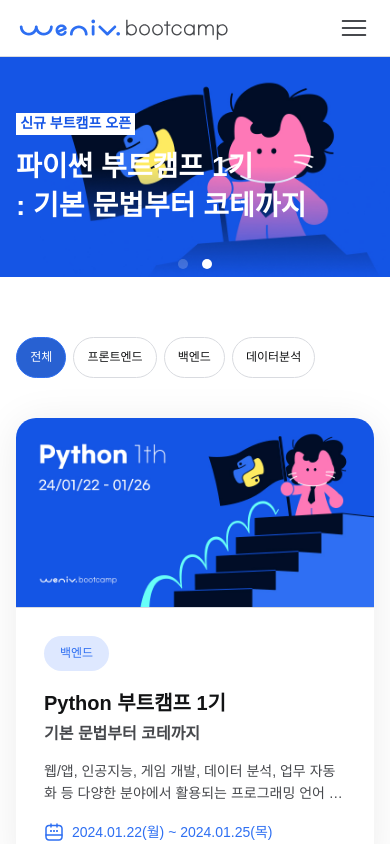
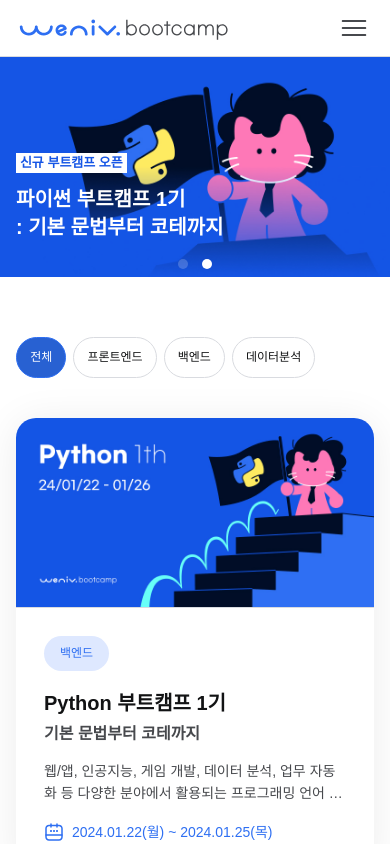
Before and after one commit to weniv/bootcamp, a Next.js app: page / in a window 390 px wide. Shown: the top 844 px of the page. Built offline with nearby package versions, Linux system fonts and the light colour scheme; no server answers; a web font is replaced by a local one.

Commit message:
💄 Style: 모바일 - 배너 폰트 사이즈 수정

```diff
--- a/src/components/banner/Banner.module.scss
+++ b/src/components/banner/Banner.module.scss
@@ -53,7 +53,7 @@
   z-index: 10;
 }
 .category {
-  @extend .fs16;
+  font-size: fcSize(13, 16);
   display: inline-block;
   background-color: #fff;
   color: var(--primaryA11y);
@@ -62,7 +62,7 @@
 }
 
 .title {
-  @extend .fs40;
+  font-size: fcSize(20, 40);
   margin: 1.2rem 0;
   display: flex;
   flex-direction: column;
@@ -84,7 +84,7 @@
     & > a > div,
     & > div {
       justify-content: flex-end;
-      padding-bottom: 4rem;
+      padding-bottom: 2.4rem;
     }
   }
 
```
